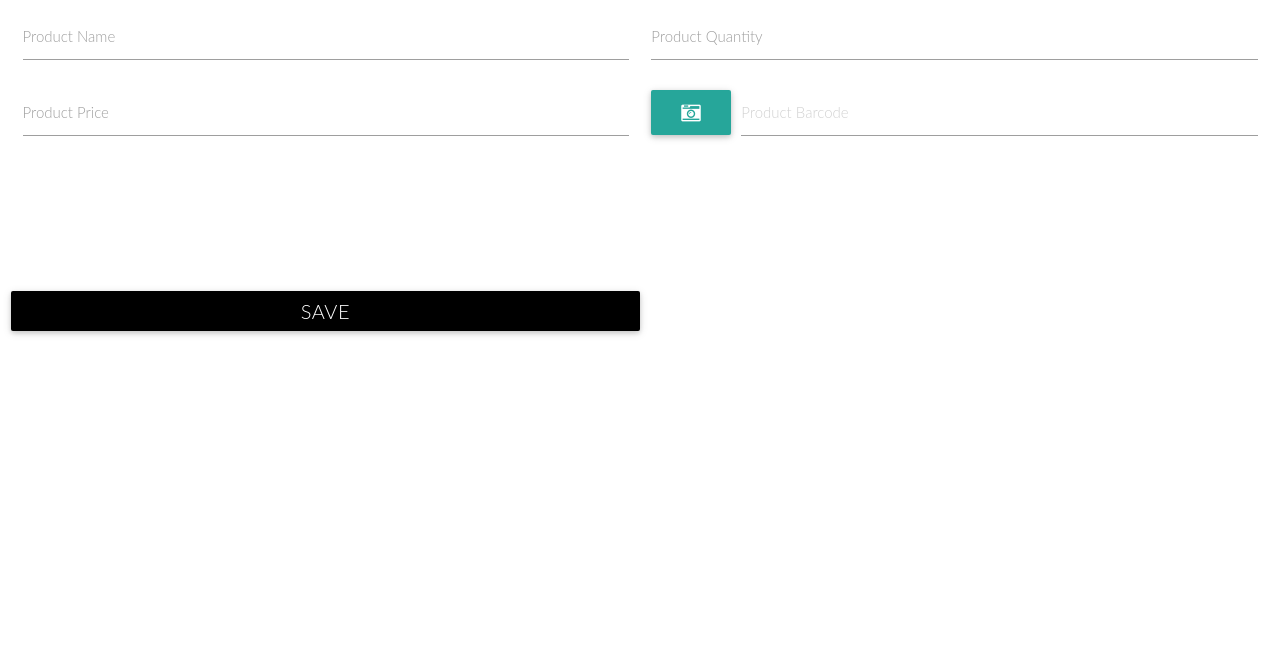
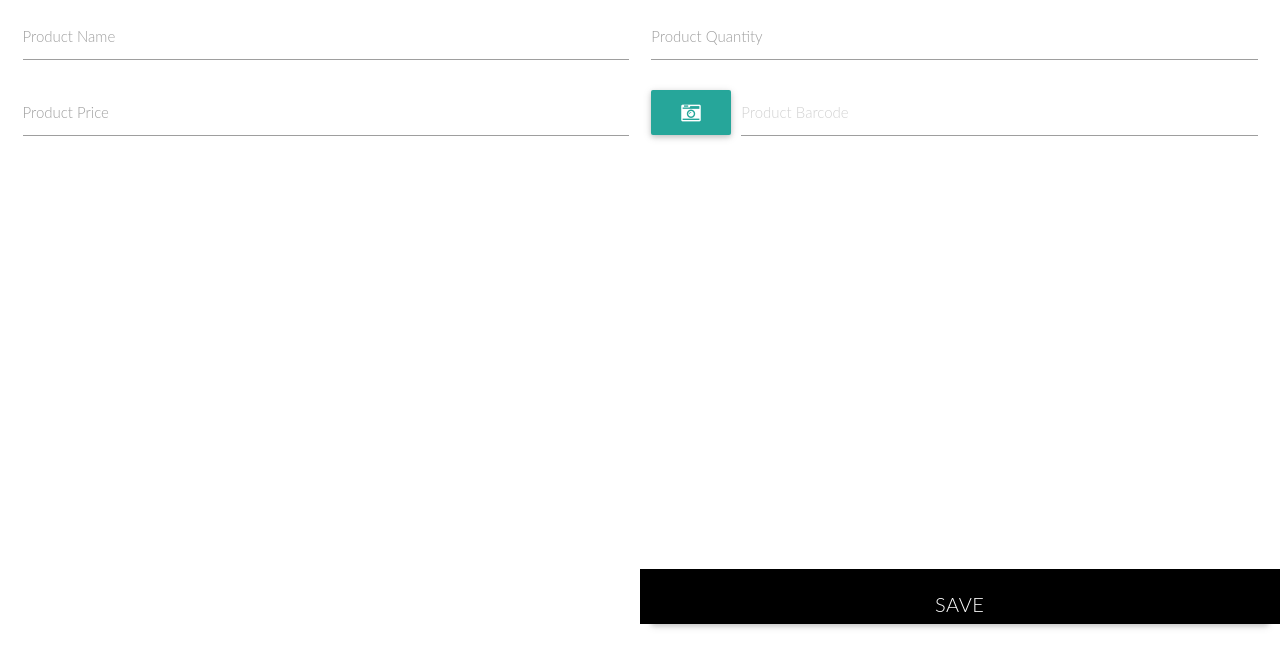
Before and after one commit to fredrickabayie/verkauf, a PHP site: page /addproduct_page.html in a window 1280 px wide. Shown: the part 153-800 px from the top of the page. Run offline with PHP 8.4, Linux system fonts and the light colour scheme.

Commit message:
Made changes to the add button

```diff
--- a/addproduct_page.html
+++ b/addproduct_page.html
@@ -9,8 +9,7 @@ if ( !$msie ) {
 ?>
 -->
 
-<!DOCTYPE html PUBLIC "-//WAPFORUM//DTD XHTML Mobile 1.2//EN"
-"http://www.openmobilealliance.org/tech/DTD/xhtml-mobile12.dtd">
+<!DOCTYPE html>
 <!--
     Copyright (c) 2012-2014 Adobe Systems Incorporated. All rights reserved.
 
@@ -31,7 +30,7 @@ if ( !$msie ) {
     specific language governing permissions and limitations
     under the License.
 -->
-<html lang="en" xmlns="http://www.w3.org/1999/xhtml">
+<html lang="en">
     <head>
         <meta charset="utf-8" />
         <meta name="format-detection" content="telephone=no" />
--- a/index.css
+++ b/index.css
@@ -22,13 +22,15 @@ body    {
 }
 
 #addproduct_save_container  {
+    position:fixed;right:0px;bottom:23px;padding-top:15px;margin-bottom:0;z-index:998;
+    background: black;
 /*    background-color: aqua;*/
-    position: relative;
-    top: 140px;
-    bottom: 0px;
-    margin-top: inherit;
-    padding: 0px;
-    margin: 0px;
+/*    position: relative;*/
+/*    top: 140px;*/
+/*    margin-top: inherit;*/
+/*    padding: 0px;*/
+/*    margin: 0px;*/
+/*    bottom: 45px;*/
 }
 
 .nav  {
@@ -47,11 +49,12 @@ nav {
 #addproduct_save_btn   {
     background: #b83838;
     color: #fff;
-    display: block;
+/*    display: block;*/
     padding: 0px 10px;
     line-height: 40px;
     height: 40px;
     text-decoration: none;
+/*    bottom: 45px;*/
 }
 
 .floating_edit_btn{
--- a/index.html
+++ b/index.html
@@ -9,8 +9,7 @@ if ( !$msie ) {
 ?>
 -->
 
-<!DOCTYPE html PUBLIC "-//WAPFORUM//DTD XHTML Mobile 1.2//EN"
-"http://www.openmobilealliance.org/tech/DTD/xhtml-mobile12.dtd">
+<!DOCTYPE html>
 <!--
     Copyright (c) 2012-2014 Adobe Systems Incorporated. All rights reserved.
 
@@ -31,7 +30,7 @@ if ( !$msie ) {
     specific language governing permissions and limitations
     under the License.
 -->
-<html lang="en" xmlns="http://www.w3.org/1999/xhtml">
+<html lang="en">
     <head>
         <meta charset="utf-8" />
         <meta name="format-detection" content="telephone=no" />
```
